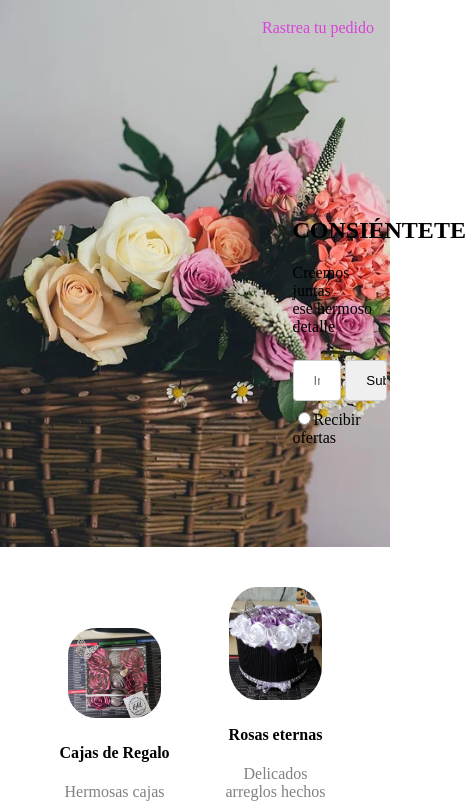
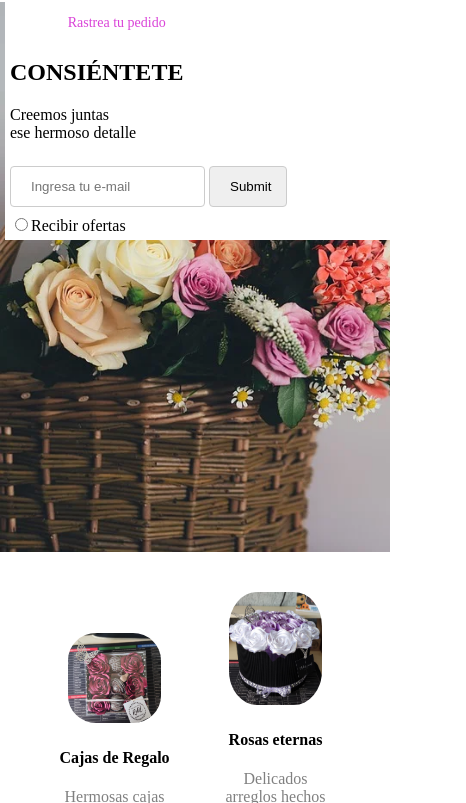
Before and after one commit to RebeccaAlme/Proyecto1Ucamp, a plain HTML site: page index.html in a window 390 px wide. Shown: the part 83-886 px from the top of the page, 466 px wide, since content can reach past the window. Drawn offline with Linux system fonts and the light colour scheme.

Commit message:
responsive jumbotron

```diff
--- a/styles.css
+++ b/styles.css
@@ -18,8 +18,8 @@ body {
     float: right;
     color: #DA43D8;
     text-align: center;
-    padding: 28px 16px;
-    font-size: 16px;
+    padding: 28px 6px;
+    font-size: 14px;
     text-decoration: none;
 }
 
@@ -138,18 +138,21 @@ body {
         display: flex;
     }
 
-    @media (max-width:900px) {
+    /* @media (max-width:900px) {
         .jbimage {
             width: 100%;
             background-color: beige;
         }
     } */
 
-    /* @media (max-width:900px) {
+    @media (max-width:900px) {
         .jbtext {
             width: 100%;
             background-color: white;
-        }}  */
+            text-align: left;
+            margin: 5px;
+            padding: 5px;
+        }}
 
         .email {
             width: 50%;
```
